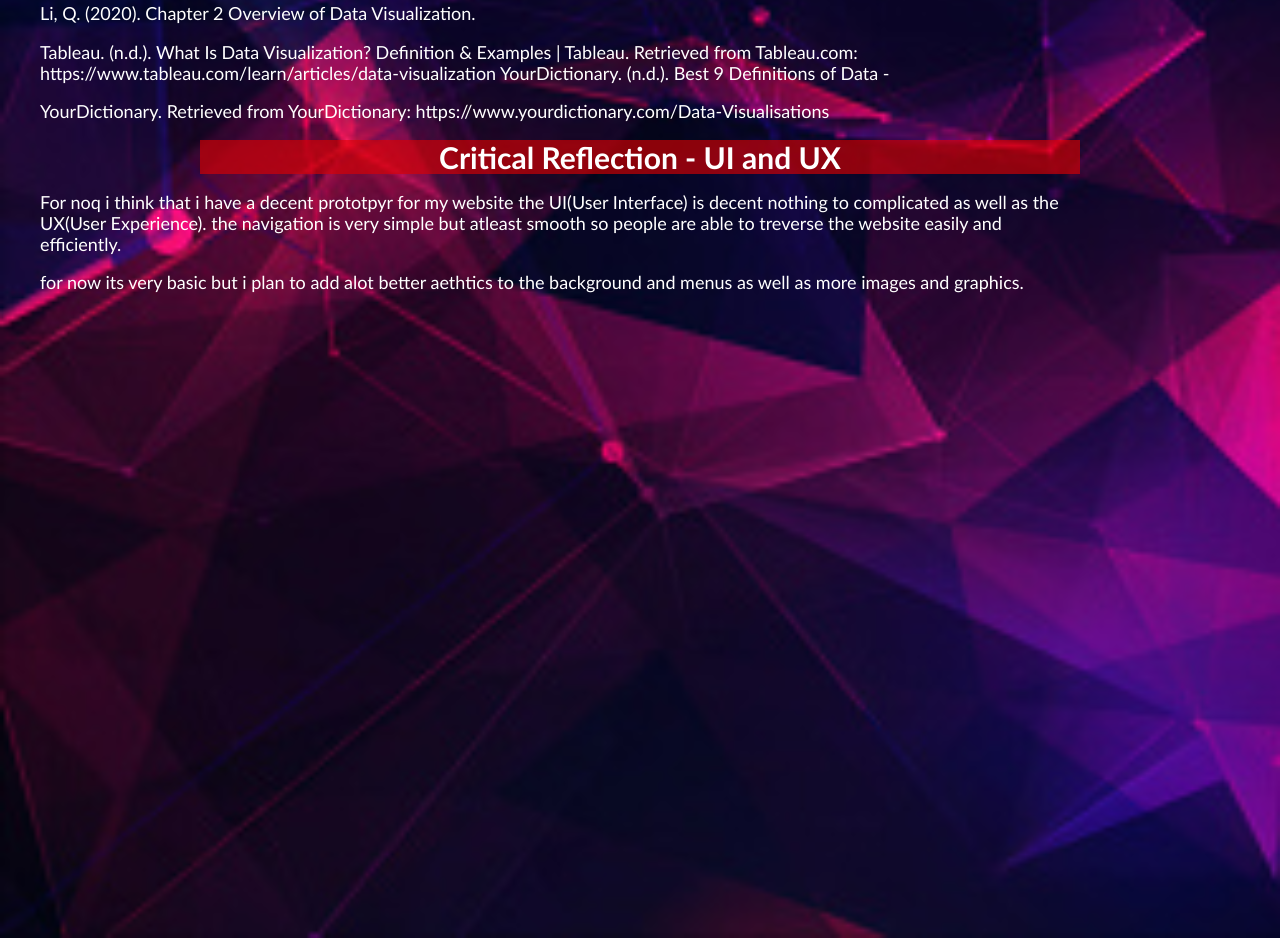
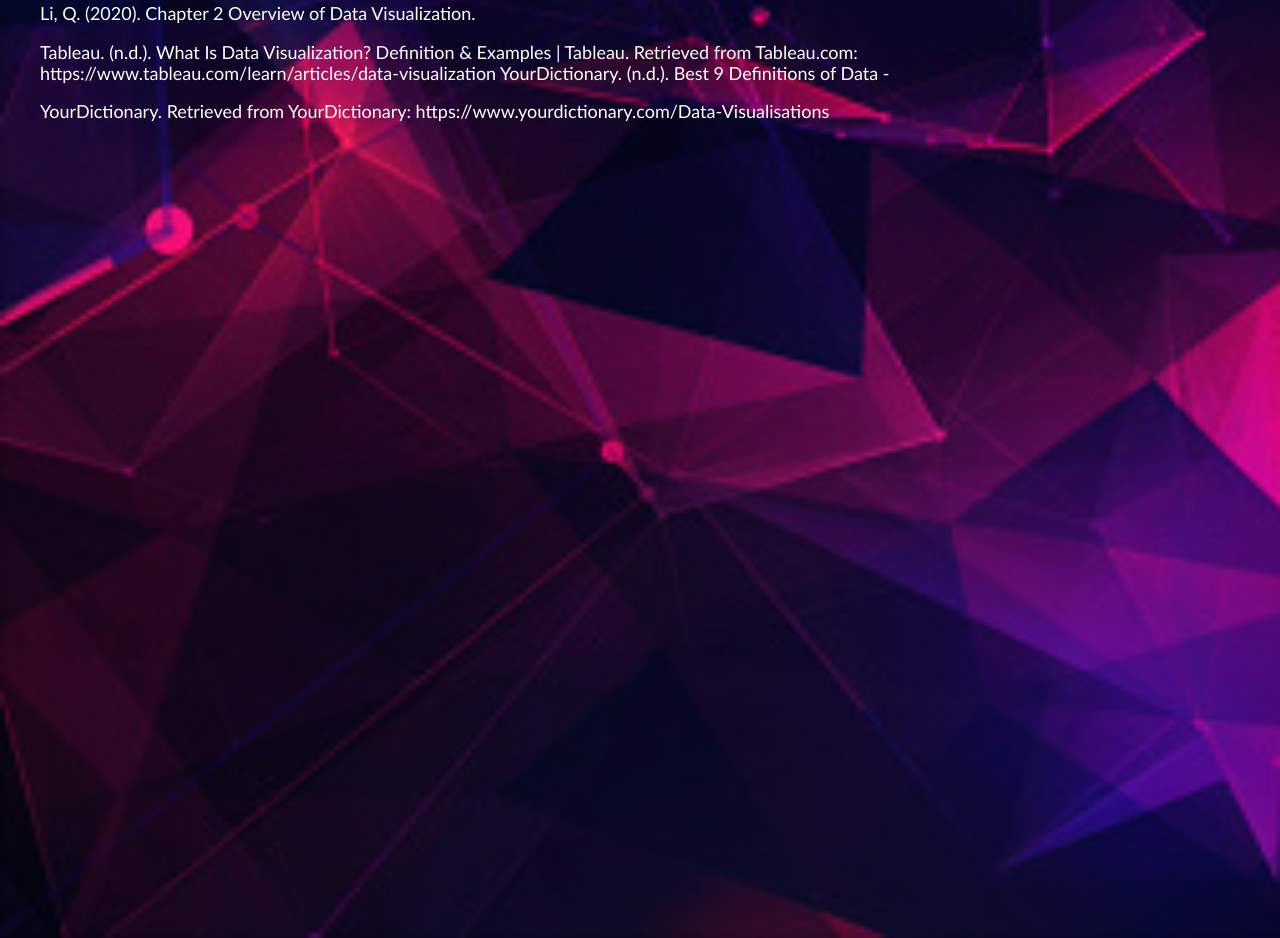
Before and after one commit to CalvinVDM/2331287-Calvin-Van-Der-Merwe-IM-Prototype-2.github.io, a plain HTML site: page about.html in a window 1280 px wide. Shown: the part 1862-2800 px from the top of the page. Drawn offline with Linux system fonts and the light colour scheme.

Commit message:
deleted stuff

```diff
--- a/about.html
+++ b/about.html
@@ -181,20 +181,6 @@
       https://www.yourdictionary.com/Data-Visualisations
     </p>
 
-    <h2>Critical Reflection - UI and UX</h2>
-
-    <p>
-      For noq i think that i have a decent prototpyr for my website the UI(User
-      Interface) is decent nothing to complicated as well as the UX(User
-      Experience). the navigation is very simple but atleast smooth so people
-      are able to treverse the website easily and efficiently.
-    </p>
-
-    <p>
-      for now its very basic but i plan to add alot better aethtics to the
-      background and menus as well as more images and graphics.
-    </p>
-
     <footer>
       <p>Author: Calvin Van Der Merwe</p>
       <a href="#top">Back to top of page</a>
```
